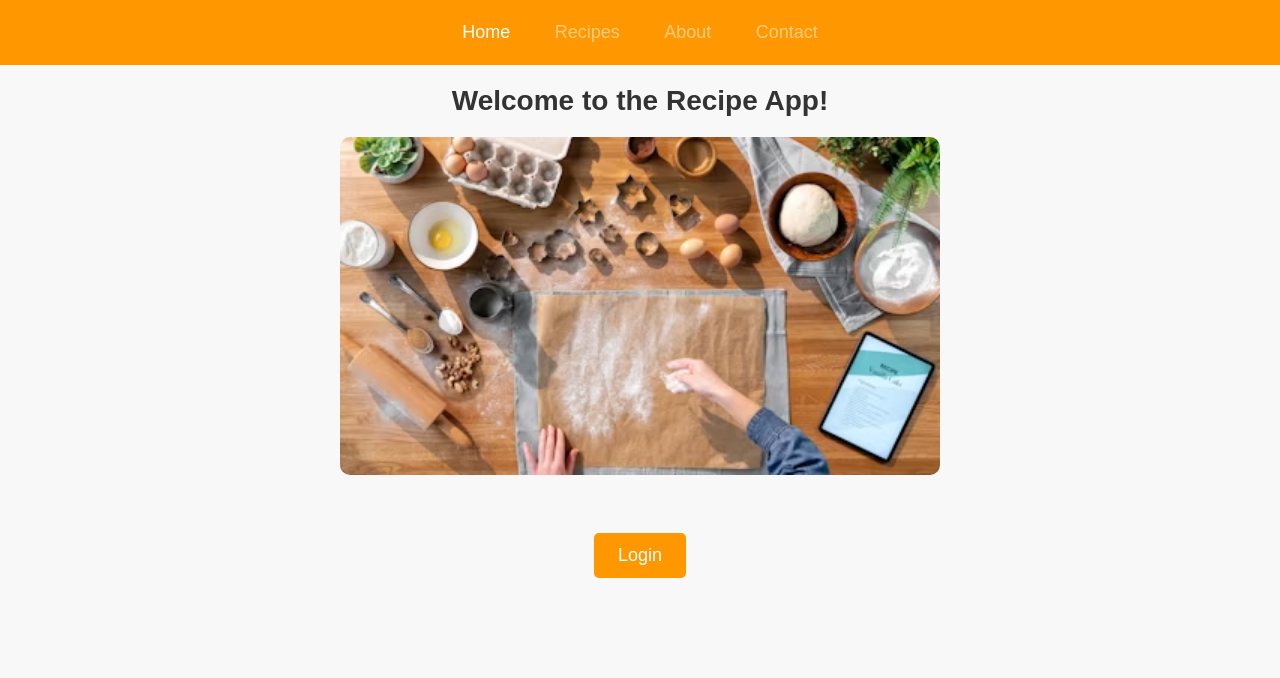
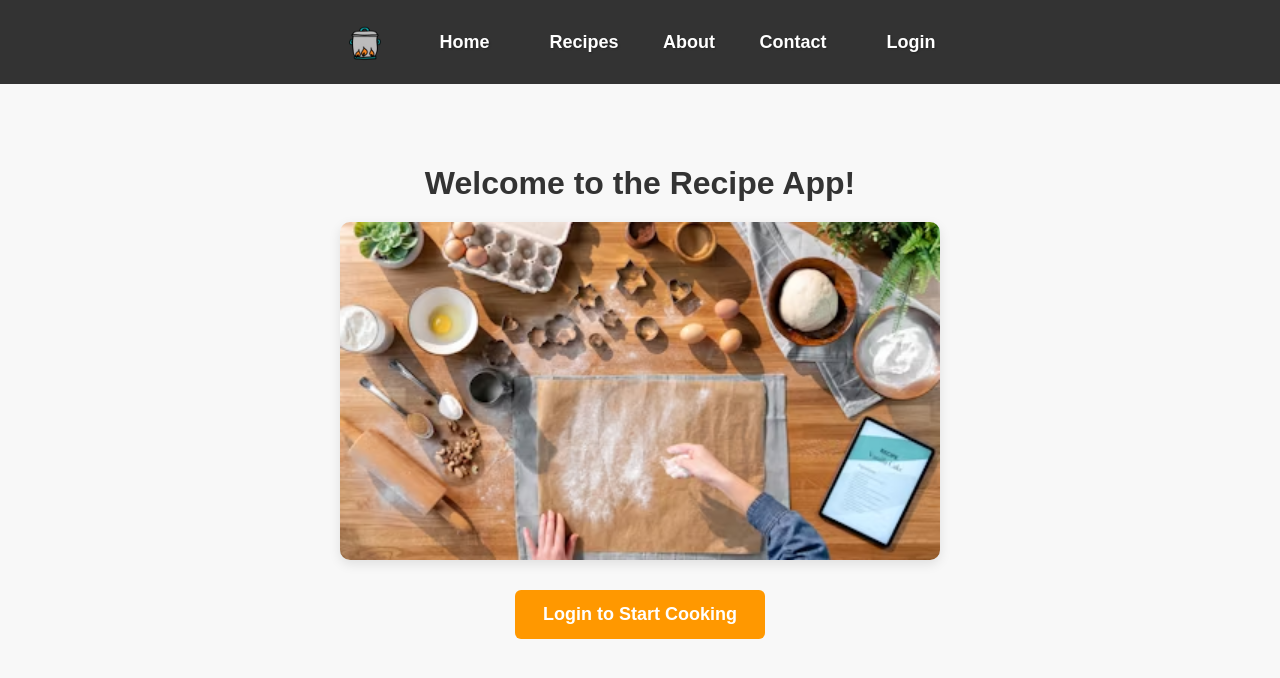
Before and after one commit to AmySikora/recipe-app, a Django app: page / in a window 1280 px wide. Shown: the top 678 px of the page. Run offline with Django 4.2, Linux system fonts and the light colour scheme.

Commit message:
updated for better contrast

```diff
--- a/src/recipes/templates/recipes/base.html
+++ b/src/recipes/templates/recipes/base.html
@@ -15,23 +15,32 @@
 
         /* Navbar Styles */
         .navbar {
-            background-color: #ff9800;
+        background-color: #333; /* Darker background for better contrast */
+        overflow: hidden;
+        padding: 10px 0;
+        text-align: center;
         display: flex;
+        justify-content: center;
         align-items: center;
-            justify-content: space-between;
-            padding: 10px 20px;
+        gap: 20px;
     }
 
         .navbar a {
-            color: white;
+            color: #fff; /* White text for high contrast */
             text-decoration: none;
             padding: 12px 20px;
             font-size: 18px;
+            display: inline-block;
         }
 
         .navbar a:hover {
-            background-color: #e68900;
+            background-color: #ff9800;
             border-radius: 5px;
+        }
+
+        .navbar a {
+        font-weight: bold;
+        text-shadow: 1px 1px 2px rgba(0,0,0,0.3);
     }
 
         /* Logo Styling */
--- a/src/recipes/templates/recipes/recipes_home.html
+++ b/src/recipes/templates/recipes/recipes_home.html
@@ -1,96 +1,57 @@
+{% extends 'recipes/base.html' %}
 {% load static %}
-<!DOCTYPE html>
-<html lang="en">
-<head>
-    <title>Welcome to the Recipe App</title>
+
+{% block title %}Welcome to the Recipe App{% endblock %}
+
+{% block content %}
 <style>
-        /* General Styles */
-        body {
+    .home-container {
+        max-width: 700px;
+        margin: auto;
         text-align: center;
-            font-family: Arial, sans-serif;
-            background-color: #f8f8f8;
-            margin: 0;
-            padding: 0;
+        padding: 40px 20px;
     }
 
-        /* Navbar Styles */
-        .navbar {
-            background-color: #ff9800;
-            overflow: hidden;
-            padding: 10px 0;
-            text-align: center;
+    .home-container h1 {
+        font-size: 32px;
+        color: #333;
+        margin-bottom: 20px;
     }
 
-        .navbar a {
-            color: white;
-            text-decoration: none;
-            padding: 12px 20px;
-            font-size: 18px;
-            display: inline-block;
+    .home-container img {
+        width: 100%;
+        max-width: 600px;
+        border-radius: 10px;
+        margin-bottom: 30px;
+        box-shadow: 0 4px 12px rgba(0, 0, 0, 0.1);
     }
 
-        .navbar a.disabled {
-            pointer-events: none;  /* Disable links until login */
-            opacity: 0.5;
-        }
-
-        .navbar a:hover {
-            background-color: #e68900;
-            border-radius: 5px;
-        }
-
-        /* Page Content */
-        h1 {
-            font-size: 28px;
-            color: #333;
-            margin-top: 20px;
-        }
-
-        img {
-            width: 80%;
-            max-width: 600px;
-            border-radius: 10px;
-            margin: 20px auto;
-            display: block;
-        }
-
-        .btn {
+    .cta-button {
         display: inline-block;
-            padding: 12px 24px;
-            font-size: 18px;
+        padding: 14px 28px;
         background-color: #ff9800;
         color: white;
         text-decoration: none;
-            border-radius: 5px;
-            margin-top: 20px;
+        border-radius: 6px;
+        font-size: 18px;
+        font-weight: bold;
+        transition: background-color 0.3s ease;
     }
 
-        .btn:hover {
+    .cta-button:hover {
         background-color: #e68900;
     }
 </style>
-</head>
-<body>
 
-    <!-- Navigation Bar -->
-    <div class="navbar">
-        <a href="{% url 'recipes:home' %}">Home</a>
-        <a href="{% url 'recipes:recipe_list' %}" {% if not user.is_authenticated %}class="disabled"{% endif %}>Recipes</a>
-        <a href="#" {% if not user.is_authenticated %}class="disabled"{% endif %}>About</a>
-        <a href="#" {% if not user.is_authenticated %}class="disabled"{% endif %}>Contact</a>
-    </div>
-
+<div class="home-container">
     <h1>Welcome to the Recipe App!</h1>
 
     <img src="{% static 'recipes/images/recipes.avif' %}" alt="home">
 
-    <br>
-    <!-- Show "Login" if user is NOT logged in, otherwise show "View Recipes" -->
     {% if user.is_authenticated %}
-        <a href="{% url 'recipes:recipe_list' %}" class="btn">View Recipes</a>
+        <a href="{% url 'recipes:recipe_list' %}" class="cta-button">View Recipes</a>
     {% else %}
-        <a href="{% url 'login' %}" class="btn">Login</a>
+        <a href="{% url 'login' %}" class="cta-button">Login to Start Cooking</a>
     {% endif %}
-
-</body>
-</html>
+</div>
+{% endblock %}
```
Also changed, not shown: src/recipes/forms.py (added, +11 -0 lines). Lines whose indentation alone changed are shown as unchanged.
